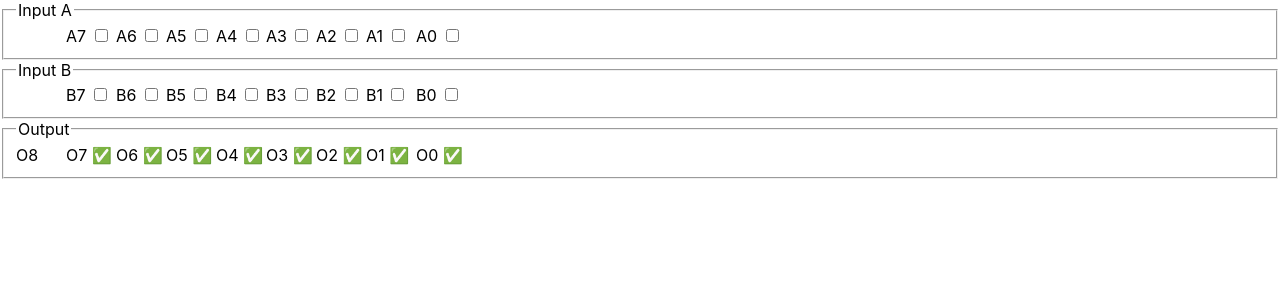
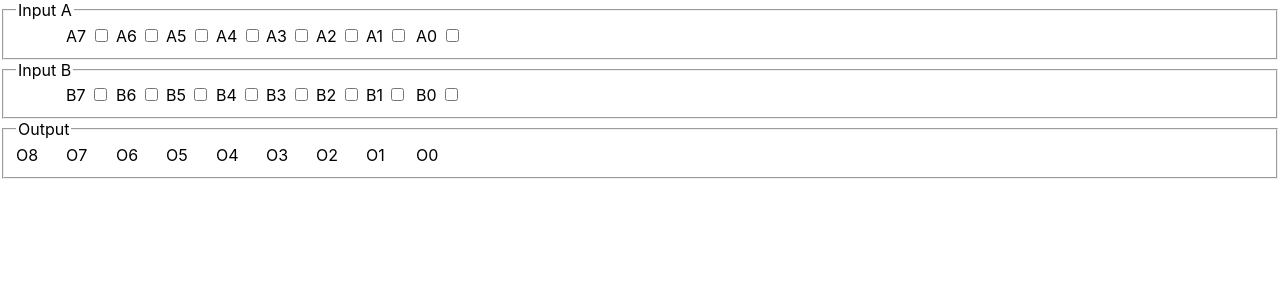
Before and after one commit to ahuth/bit-adder, a React (Create React App) app: page / in a window 1280 px wide. Shown: the top 300 px of the page. Built offline with nearby package versions, Linux system fonts and the light colour scheme.

Commit message:
Xor the numbers together

```diff
--- a/src/circuitry.ts
+++ b/src/circuitry.ts
@@ -23,3 +23,16 @@ export function or(a: Bit, b: Bit): Bit {
   if (b) { return true; }
   return false;
 }
+
+export function xor(a: Bit, b: Bit): Bit {
+  return nand(
+    nand(
+      a,
+      nand(a, b),
+    ),
+    nand(
+      nand(a, b),
+      b,
+    ),
+  );
+}
--- a/src/components/App.tsx
+++ b/src/components/App.tsx
@@ -10,17 +10,17 @@ function flipBit(index: number) {
   };
 }
 
-function nandAll(inputA: boolean[], inputB: boolean[]) {
+function xorAll(inputA: boolean[], inputB: boolean[]) {
   return inputA.map(function (bitA, index) {
     const bitB = inputB[index];
-    return Circuitry.nand(bitA, bitB);
+    return Circuitry.xor(bitA, bitB);
   });
 }
 
 export default function App() {
   const [inputA, setInputA] = useState([false, false, false, false, false, false, false, false]);
   const [inputB, setInputB] = useState([false, false, false, false, false, false, false, false]);
-  const output  = nandAll(inputA, inputB);
+  const output  = xorAll(inputA, inputB);
 
   return (
     <form>
```
